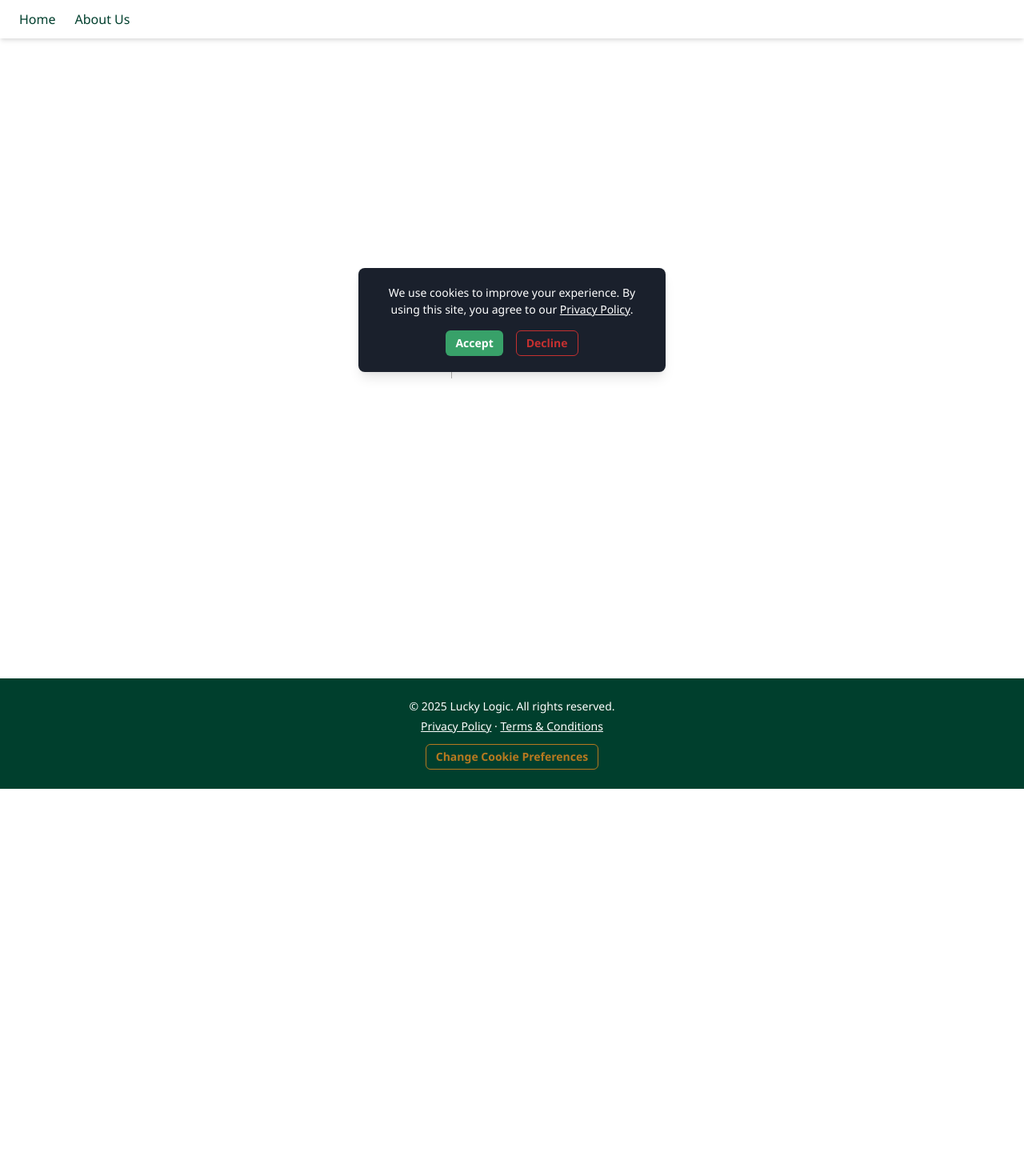
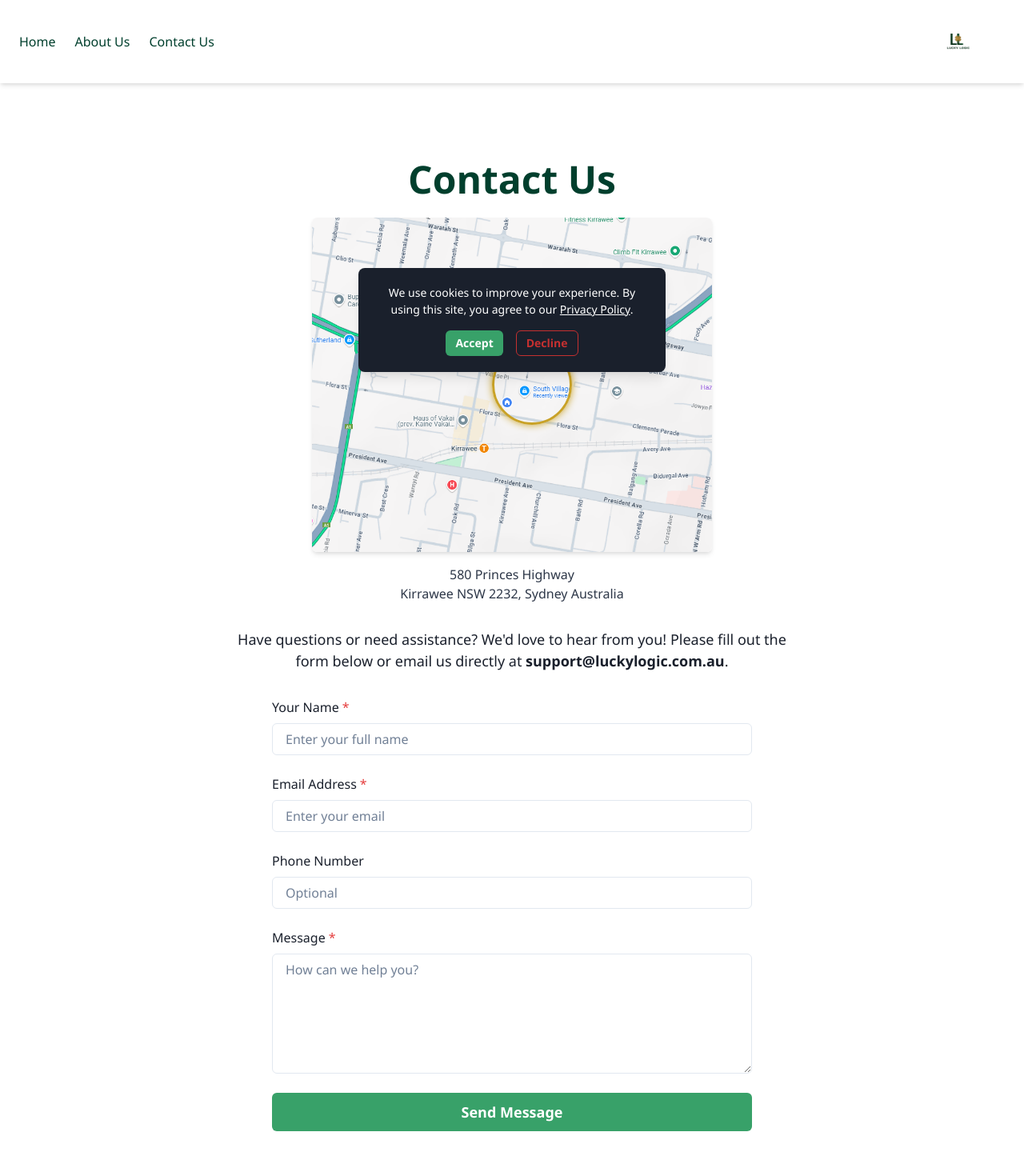
Before and after one commit to Neesonn/luckylogicit, a Next.js app: page /contact-us in a window 1280 px wide. Before the commit this address had no page. Shown: the top 1470 px of the page at 80% size. Before the commit the page ends 986 px from the top, so only its background shows below. Built offline with nearby package versions, Linux system fonts and the light colour scheme.

Commit message:
Add Contact Us page with map and form, update Footer with ABN and cookie preferences

```diff
--- /dev/null
+++ b/app/contact-us/page.tsx
@@ -0,0 +1,91 @@
+import { Box, Heading, Text, VStack, Input, Textarea, Button, FormControl, FormLabel, Image } from '@chakra-ui/react';
+
+export default function ContactUsPage() {
+  return (
+    <Box px={6} py={{ base: 16, md: 24 }} maxW="3xl" mx="auto" color="gray.800">
+      <Heading as="h1" size="2xl" mb={6} color="brand.green" textAlign="center">
+        Contact Us
+      </Heading>
+
+      {/* Static Map with Circle Overlay */}
+      <Box
+        position="relative"
+        mb={4}  // smaller margin bottom to add address text closer
+        borderRadius="md"
+        overflow="hidden"
+        boxShadow="md"
+        maxW="500px"
+        mx="auto"
+      >
+        <Image
+          src="/kirrawee-map.png"
+          alt="Map showing location of Lucky Logic at Kirrawee"
+          width="100%"
+          height="auto"
+          objectFit="cover"
+          borderRadius="md"
+        />
+
+        {/* Circle Overlay */}
+        <Box
+          position="absolute"
+          top="50%"
+          left="55%"
+          width="100px"
+          height="100px"
+          border="3px solid #c9a227"
+          borderRadius="50%"
+          pointerEvents="none"
+          boxShadow="0 0 10px #c9a227"
+          transform="translate(-50%, -50%)"
+          zIndex={10}
+        />
+      </Box>
+
+      {/* Address text below map */}
+      <Text
+        fontSize="md"
+        color="gray.700"
+        maxW="500px"
+        mx="auto"
+        mb={8}
+        textAlign="center"
+        fontWeight="medium"
+      >
+        580 Princes Highway<br />
+        Kirrawee NSW 2232, Sydney Australia
+      </Text>
+
+      <Text fontSize="lg" mb={8} textAlign="center">
+        Have questions or need assistance? We'd love to hear from you! Please fill out the form below or email us directly at{' '}
+        <strong>support@luckylogic.com.au</strong>.
+      </Text>
+
+      <VStack as="form" spacing={6} maxW="600px" mx="auto">
+        <FormControl isRequired>
+          <FormLabel>Your Name</FormLabel>
+          <Input placeholder="Enter your full name" />
+        </FormControl>
+
+        <FormControl isRequired>
+          <FormLabel>Email Address</FormLabel>
+          <Input type="email" placeholder="Enter your email" />
+        </FormControl>
+
+        <FormControl>
+          <FormLabel>Phone Number</FormLabel>
+          <Input type="tel" placeholder="Optional" />
+        </FormControl>
+
+        <FormControl isRequired>
+          <FormLabel>Message</FormLabel>
+          <Textarea placeholder="How can we help you?" rows={6} />
+        </FormControl>
+
+        <Button colorScheme="green" size="lg" type="submit" width="full">
+          Send Message
+        </Button>
+      </VStack>
+    </Box>
+  );
+}
--- a/components/Footer.tsx
+++ b/components/Footer.tsx
@@ -18,6 +18,12 @@ export default function Footer() {
           <Text fontSize="sm" color="white">
             © {new Date().getFullYear()} Lucky Logic. All rights reserved.
           </Text>
+
+          {/* ABN line added here */}
+          <Text fontSize="sm" color="white" mb={2}>
+            ABN 68 522 123 312
+          </Text>
+
           <Text fontSize="sm" color="white">
             <Link href="/privacy-policy" textDecoration="underline" color="white">
               Privacy Policy
--- a/components/Navbar.tsx
+++ b/components/Navbar.tsx
@@ -1,11 +1,11 @@
-import { Flex, Link } from '@chakra-ui/react';
+import { Flex, Link, Box, Image } from '@chakra-ui/react';
 import NextLink from 'next/link';
 
 export default function Navbar() {
   return (
     <Flex
       as="nav"
-      justify="flex-start"
+      justify="space-between"
       align="center"
       px={6}
       py={3}
@@ -13,8 +13,9 @@ export default function Navbar() {
       boxShadow="md"
       position="relative"
       zIndex={10}
-      gap={6}
     >
+      {/* Left side navigation links */}
+      <Flex gap={6} align="center">
         <NextLink href="/" passHref legacyBehavior>
           <Link color="brand.green" fontWeight="medium" fontSize="md">
             Home
@@ -26,6 +27,24 @@ export default function Navbar() {
             About Us
           </Link>
         </NextLink>
+
+        <NextLink href="/contact-us" passHref legacyBehavior>
+          <Link color="brand.green" fontWeight="medium" fontSize="md">
+            Contact Us
+          </Link>
+        </NextLink>
+      </Flex>
+
+      {/* Right side logo box */}
+      <Box width="120px" height="80px">
+        <Image
+          src="/logo.png"
+          alt="Lucky Logic Logo"
+          objectFit="contain"
+          width="100%"
+          height="100%"
+        />
+      </Box>
     </Flex>
   );
 }
--- a/package.json
+++ b/package.json
@@ -15,6 +15,7 @@
     "@chakra-ui/react": "^2.10.9",
     "@emotion/react": "^11.14.0",
     "@emotion/styled": "^11.14.0",
+    "@react-google-maps/api": "^2.20.6",
     "framer-motion": "^11.18.2",
     "lottie-react": "^2.4.1",
     "next": "^14.1.0",
```
Also changed, not shown: components/MapWithCircle.tsx (added, +41 -0 lines), public/kirrawee-map.png (added), 1 other file (tests, documents, lock files or other folders). Lines whose indentation alone changed are shown as unchanged.
